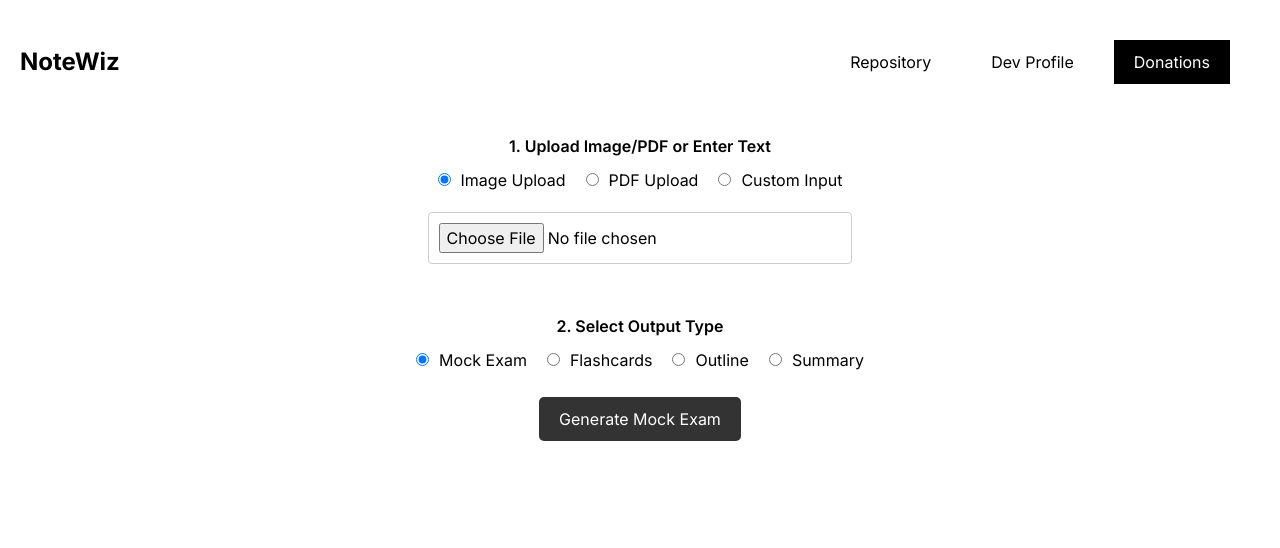
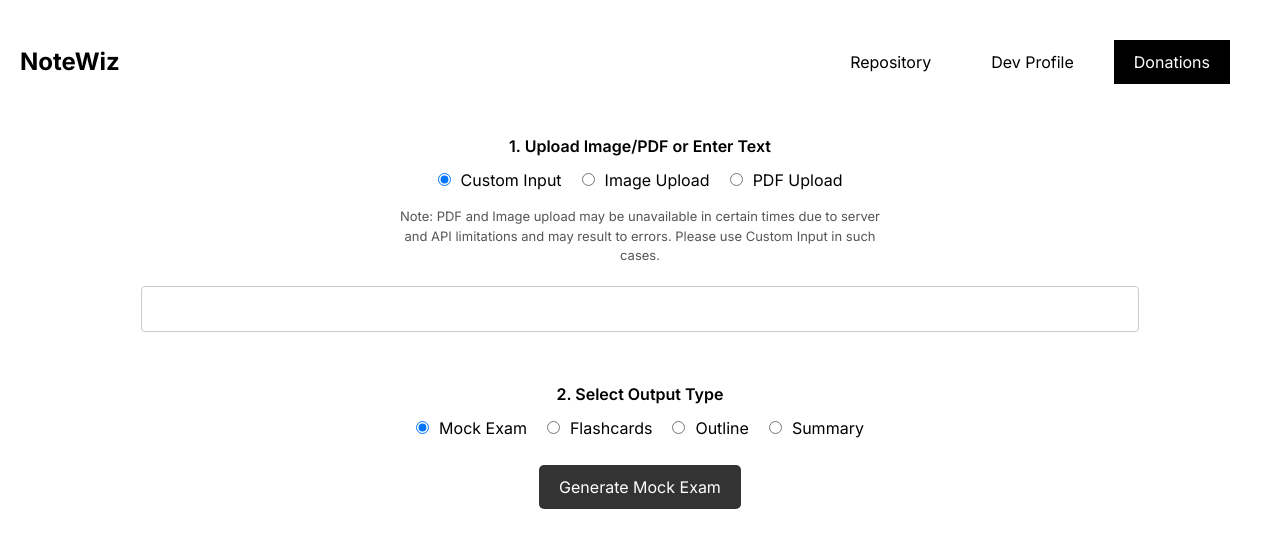
Before and after one commit to withoutwax13/notewiz-demo, a Next.js app: page /product in a window 1280 px wide. Shown: the top 548 px of the page. Built offline with nearby package versions, Linux system fonts and the light colour scheme; no server answers.

Commit message:
changed digizer order and added note regarding rate limit issues

```diff
--- a/app/globals.css
+++ b/app/globals.css
@@ -417,3 +417,13 @@
 .flashcard-item p {
   font-size: 16px; /* adjust as needed */
 }
+
+.warning-text {
+  max-width: 50%; /* adjust as needed */
+  word-wrap: break-word;
+  text-align: center;
+  margin: 0 auto;
+  font-size: 13px;
+  margin-top: 15px;
+  color: #555;
+}
--- a/app/product/page.js
+++ b/app/product/page.js
@@ -55,7 +55,7 @@
 export default function Product() {
   const [uploadedImage, setUploadedImage] = useState("");
   const [uploadedPDF, setUploadedPDF] = useState("");
-  const [uploadType, setUploadType] = useState("Image Upload");
+  const [uploadType, setUploadType] = useState("Custom Input");
   const [customInput, setCustomInput] = useState("");
   const [isLoading, setIsLoading] = useState(false);
   const [isError, setIsError] = useState(false);
--- a/components/FileDigitizer/index.js
+++ b/components/FileDigitizer/index.js
@@ -6,9 +6,8 @@
   setUploadedImage,
   setUploadedPDF,
   handleReset,
-  isLoading
+  isLoading,
 }) => {
-
   const handleImageUpload = (e) => {
     const file = e.target.files[0];
     setUploadedImage(file);
@@ -28,6 +27,22 @@
         <h1>1. Upload Image/PDF or Enter Text</h1>
       </div>
       <div className="option-group-container">
+        <div className="option-group">
+          <input
+            type="radio"
+            id="customInput"
+            name="uploadType"
+            value="Custom Input"
+            checked={uploadType === "Custom Input"}
+            disabled={isLoading}
+            onChange={(e) => {
+              handleReset();
+              setUploadType(e.target.value);
+            }}
+            className="radio-input data-source-utility-input"
+          />
+          <label htmlFor="customInput">Custom Input</label>
+        </div>
         <div className="option-group">
           <input
             type="radio"
@@ -60,24 +75,12 @@
           />
           <label htmlFor="pdfUpload">PDF Upload</label>
         </div>
-        <div className="option-group">
-          <input
-            type="radio"
-            id="customInput"
-            name="uploadType"
-            value="Custom Input"
-            checked={uploadType === "Custom Input"}
-            disabled={isLoading}
-            onChange={(e) => {
-              handleReset();
-              setUploadType(e.target.value);
-            }}
-            className="radio-input data-source-utility-input"
-          />
-          <label htmlFor="customInput">Custom Input</label>
-        </div>
       </div>
-
+      <div className="warning-text">
+        Note: PDF and Image upload may be unavailable in certain times due to
+        server and API limitations and may result to errors. Please use Custom
+        Input in such cases.
+      </div>
       <div className="input-container">
         {uploadType === "Image Upload" && (
           <input
```
